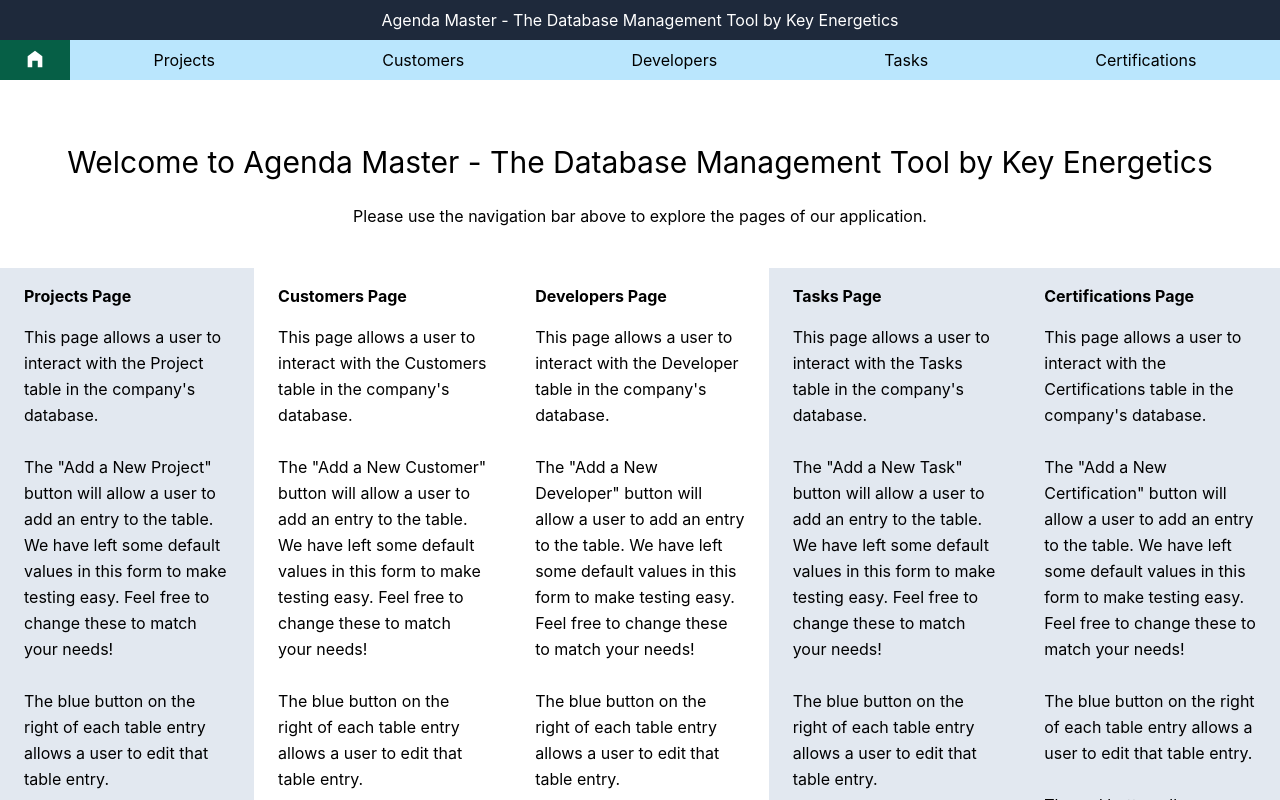
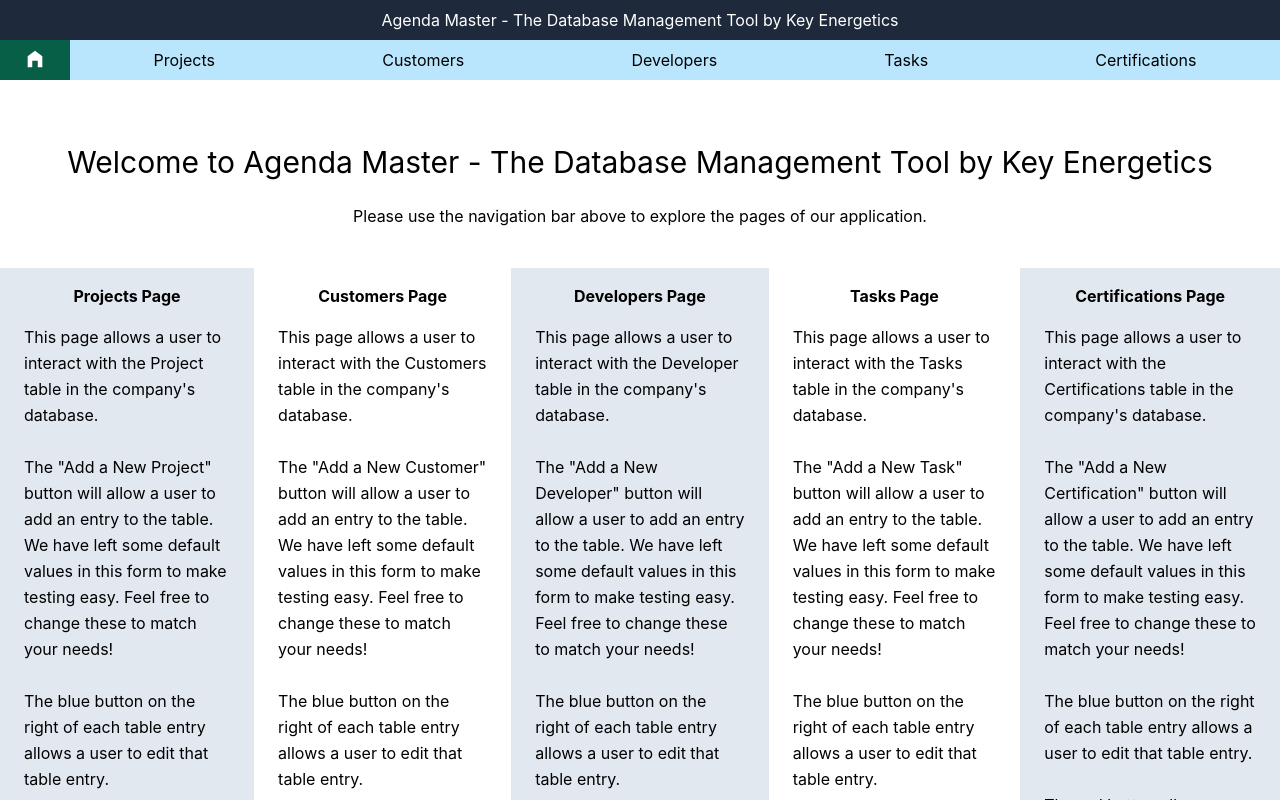
Before and after one commit to galenczk/Agenda-Master, a React (Create React App) app: page / in a window 1280 px wide. Shown: the top 800 px of the page. Built offline with nearby package versions, Linux system fonts and the light colour scheme.

Commit message:
Fixed more landing page stuff

```diff
--- a/src/pages/LandingPage.js
+++ b/src/pages/LandingPage.js
@@ -19,7 +19,7 @@ export default function LandingPage() {
 
         <div class="flex mt-10 justify-between">
           <div class="text-left px-6 py-4 bg-slate-200">
-            <h3 class="mb-4 font-bold">Projects Page</h3>
+            <h3 class="mb-4 font-bold text-center">Projects Page</h3>
             <p class="leading-relaxed">
               This page allows a user to interact with the Project table in the company's database.
               <br />
@@ -39,7 +39,7 @@ export default function LandingPage() {
           </div>
 
           <div class="text-left px-6 py-4">
-            <h3 class="mb-4 font-bold">Customers Page</h3>
+            <h3 class="mb-4 font-bold text-center">Customers Page</h3>
             <p class="leading-relaxed">
               This page allows a user to interact with the Customers table in the company's database.
               <br />
@@ -58,8 +58,8 @@ export default function LandingPage() {
             </p>
           </div>
 
-          <div class="text-left px-6 py-4 ">
-            <h3 class="mb-4 font-bold">Developers Page</h3>
+          <div class="text-left px-6 py-4 bg-slate-200">
+            <h3 class="mb-4 font-bold text-center">Developers Page</h3>
             <p class="leading-relaxed">
               This page allows a user to interact with the Developer table in the company's database.
               <br />
@@ -78,8 +78,8 @@ export default function LandingPage() {
             </p>
           </div>
 
-          <div class="text-left px-6 py-4 bg-slate-200">
-            <h3 class="mb-4 font-bold">Tasks Page</h3>
+          <div class="text-left px-6 py-4 ">
+            <h3 class="mb-4 font-bold text-center">Tasks Page</h3>
             <p class="leading-relaxed">
               This page allows a user to interact with the Tasks table in the company's database.
               <br />
@@ -99,13 +99,13 @@ export default function LandingPage() {
           </div>
 
           <div class="text-left px-6 py-4 bg-slate-200">
-            <h3 class="mb-4 font-bold">Certifications Page</h3>
+            <h3 class="mb-4 font-bold text-center">Certifications Page</h3>
             <p class="leading-relaxed">
               This page allows a user to interact with the Certifications table in the company's database.
               <br />
               <br />
-              The "Add a New Certification" button will allow a user to add an entry to the table. We have left some default
-              values in this form to make testing easy. Feel free to change these to match your needs!
+              The "Add a New Certification" button will allow a user to add an entry to the table. We have left some
+              default values in this form to make testing easy. Feel free to change these to match your needs!
               <br />
               <br />
               The blue button on the right of each table entry allows a user to edit that table entry.
```
